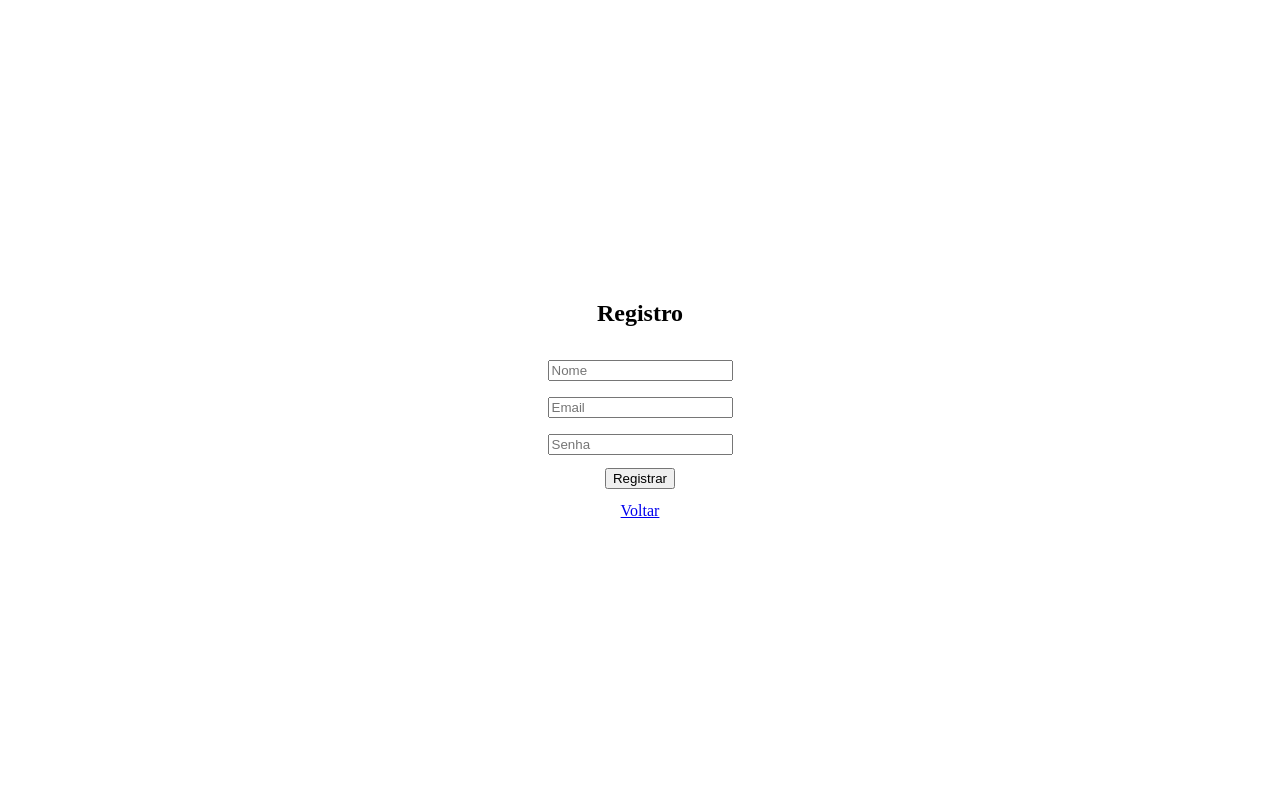
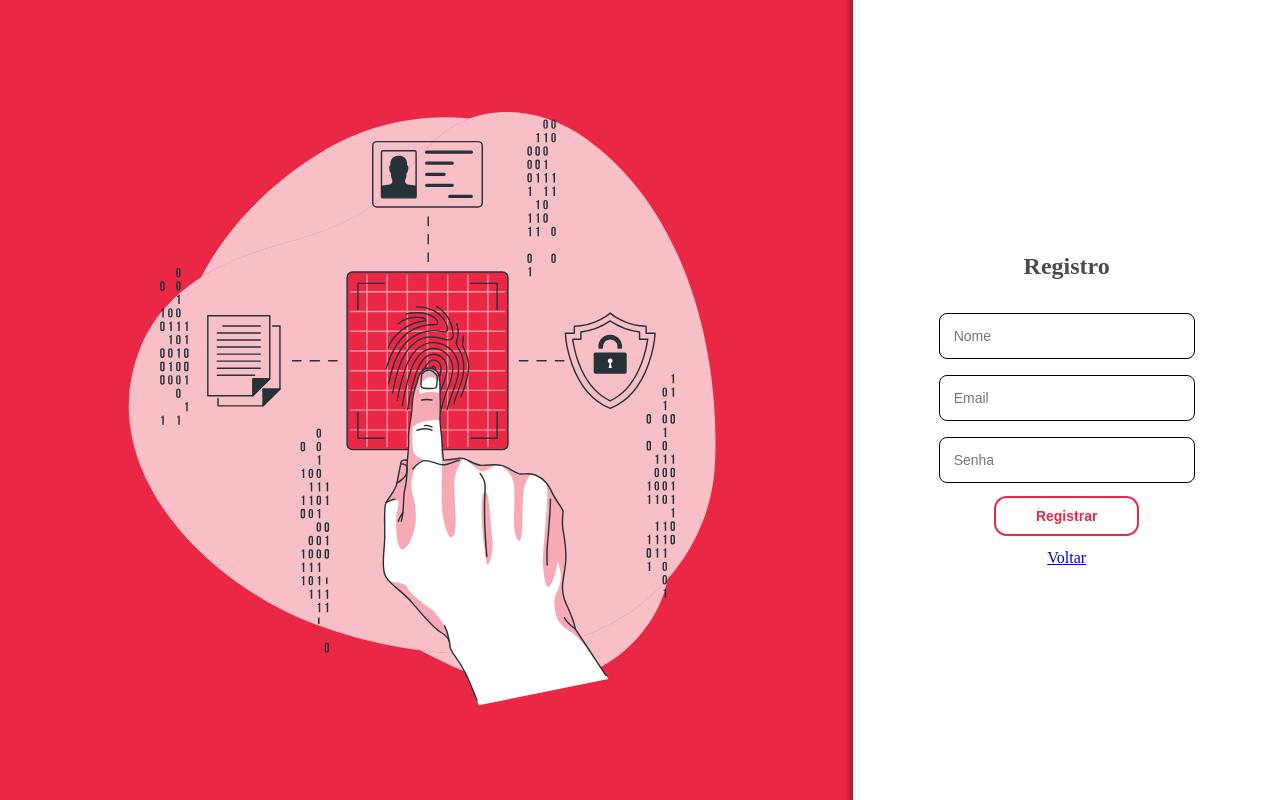
Before and after one commit to wlLima/auth-frontend, a React (Vite) app: page /register in a window 1280 px wide. Built offline with nearby package versions, Linux system fonts and the light colour scheme.

Commit message:
feat: add styles for register form

```diff
--- a/src/pages/auth/login/index.tsx
+++ b/src/pages/auth/login/index.tsx
@@ -1,9 +1,9 @@
 import { Container, Banner, LoginForm, Title } from './styles'
 import Input from '../../../components/Input'
 import ButtonSubmit from '../../../components/ButtonSubmit';
-import { AuthService } from '../../../services/Auth/AuthService';
 import { useContext } from 'react';
 import { AuthContext } from '../../../contexts/Auth';
+import Icon from '../../../assets/Fingerprint-bro.svg'
 
 export default function Login(){
 
@@ -12,7 +12,7 @@ export default function Login(){
 	return(
 		<Container>
 			<Banner>
-				teste
+				<img src={Icon} alt="teste" className='banner-image'/>
 			</Banner>
 			<LoginForm onSubmit={(event) => Auth?.handleSubmit(event)}>
 				<div>
@@ -22,7 +22,7 @@ export default function Login(){
 					<Input type="email" name="email" id="email" placeholder="Email" />
 					<Input type="password" name="password" id="password" placeholder="Senha" />
 				</div>
-				<ButtonSubmit type="submit" variant="outlined" text="Entrar" />
+				<ButtonSubmit type="submit" text="Entrar" />
 				<a href="/register">Registrar-se</a>
 			</LoginForm>
 		</Container>
--- a/src/pages/auth/login/styles.ts
+++ b/src/pages/auth/login/styles.ts
@@ -33,6 +33,12 @@ export const Container = styled.div`
 
 export const Banner = styled.div`
     display: flex;
+    justify-content: center;
     width: 80%;
     background-color: #ea2845;
+
+    .banner-image{
+        width: inherit;
+        max-width: 80vh;
+    }
 `
--- a/src/pages/auth/register/index.tsx
+++ b/src/pages/auth/register/index.tsx
@@ -1,18 +1,26 @@
-import { Container } from './styles'
+import { RegisterForm, Container, Banner, Title } from './styles'
+import Input from '../../../components/Input'
+import ButtonSubmit from '../../../components/ButtonSubmit';
+import Icon from '../../../assets/Fingerprint-bro.svg'
 
 export default function Register(){
     return(
 			<Container>
+				<Banner>
+					<img src={Icon} alt="teste" className='banner-image'/>
+				</Banner>
+				<RegisterForm>
 						<div>
-                <h2>Registro</h2>
+								<Title>Registro</Title>
 						</div>
-            <div>
-                <input type="text" name="name" id="name" placeholder="Nome" />
-                <input type="email" name="email" id="email" placeholder="Email"/>
-                <input type="password" name="password" id="password" placeholder="Senha"/>
+						<div className='input-container'>
+								<Input type="text" name="name" id="name" placeholder="Nome" />
+								<Input type="email" name="email" id="email" placeholder="Email"/>
+								<Input type="password" name="password" id="password" placeholder="Senha"/>
 						</div>
-            <button type="submit">Registrar</button>
+						<ButtonSubmit type="submit" text="Registrar">Registrar</ButtonSubmit>
 						<a href="/">Voltar</a>
+				</RegisterForm>
 			</Container>
     );
 }
--- a/src/pages/auth/register/styles.ts
+++ b/src/pages/auth/register/styles.ts
@@ -1,17 +1,45 @@
 import styled from 'styled-components'
 
-export const Container = styled.form`
+export const RegisterForm = styled.form`
 
     display: flex;
     flex-direction: column;
     align-items: center;
     justify-content: center;
+    width: 40%;
     height: 100vh;
     gap: 0.8rem;
+    box-shadow: 1px 0px 5px 5px rgba(0,0,0, 0.3);
 
     div{
         display: flex;
         flex-direction: column;
         gap: 1rem;
     }
+
 `
+
+export const Title = styled.h2`
+    opacity: 0.7;
+`
+
+export const Container = styled.div`
+    display: flex;
+    flex-direction: row;
+
+    .input-container{
+        width: 60%;
+    }
+`
+
+export const Banner = styled.div`
+    display: flex;
+    justify-content: center;
+    width: 80%;
+    background-color: #ea2845;
+
+    .banner-image{
+        width: inherit;
+        max-width: 80vh;
+    }
+`
```
Also changed, not shown: src/assets/Fingerprint-bro.svg (added). Lines whose indentation alone changed are shown as unchanged.
